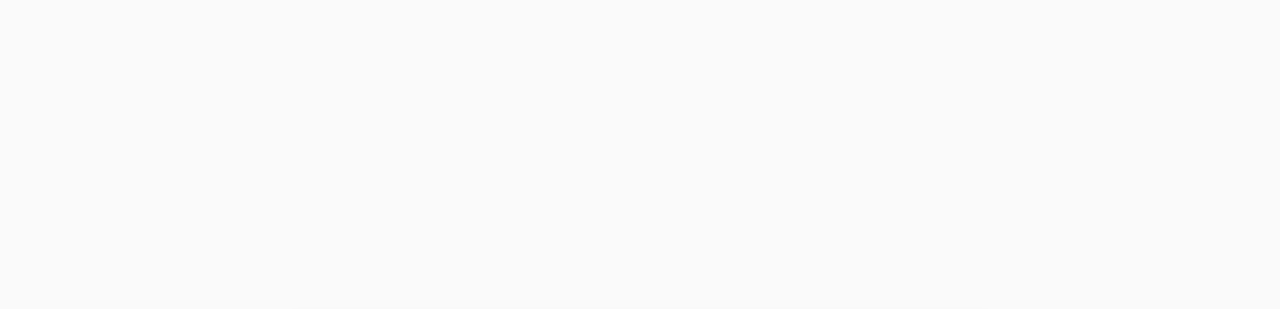
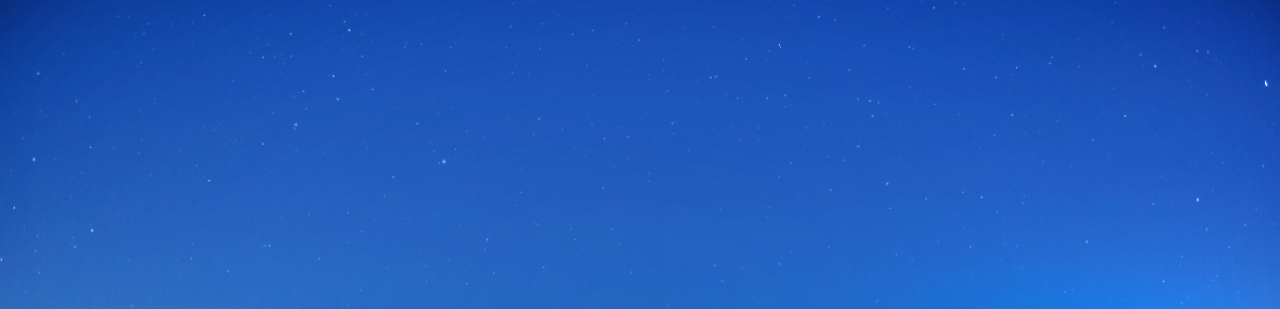
Before and after one commit to seantrgyt/seantrg-xyzv2, a website: page index.html in a window 1280 px wide. Shown: the top 309 px of the page. Drawn offline with Linux system fonts and the light colour scheme.

Commit message:
Update index.html

```diff
--- a/index.html
+++ b/index.html
@@ -13,7 +13,11 @@
 </head>
 
 <body class="font-figtree w-full h-screen flex flex-col gap-4 items-center justify-center bg-zinc-50 dark:bg-zinc-950 text-black dark:text-white p-4">
-    <div id="bg" class="fixed z-0 left-0 right-0 w-full h-screen bg-[url('/assets/ye.png')] bg-cover bg-no-repeat bg-center brightness-150 dark:brightness-100 after:content-[''] after:absolute after:w-full after:h-full after:backdrop-blur-[250px] after:pointer-none"></div>
+    <div
+        id="bg"
+        class="fixed z-0 left-0 right-0 w-full h-screen bg-cover bg-no-repeat bg-center brightness-150 dark:brightness-100 after:content-[''] after:absolute after:w-full after:h-full after:backdrop-blur-[250px] after:pointer-none"
+        style="background-image: url('assets/ye.png');"
+    ></div>
 
     <main class="z-10 flex flex-col gap-4 bg-zinc-100 dark:bg-zinc-800 w-fit h-fit max-w-3xl max-h-full overflow-auto p-4 rounded-lg shadow-lg shadow-black/50 border-4 border-zinc-400 dark:border-zinc-700">
         <div class="flex flex-col gap-2 items-start">
```
